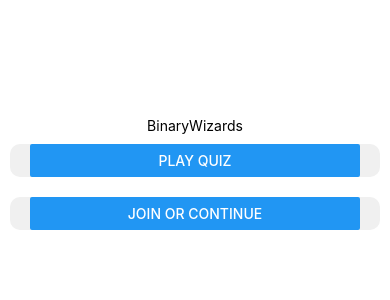
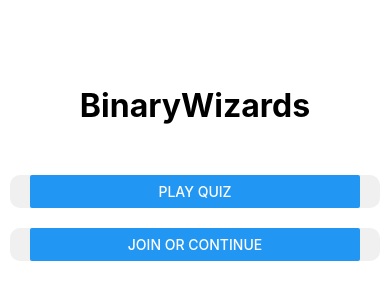
Before and after one commit to Floupper/BinaryWizards-Mobile, a React Native app in the folder BinaryWizards-MobileApp/: screen /Home in a window 390 px wide. Shown: the part 244-544 px from the top of the page. Built offline with nearby package versions, Linux system fonts and the light colour scheme.

Commit message:
fix(home-screen): update title style

```diff
--- a/BinaryWizards-MobileApp/src/screens/HomeScreen.js
+++ b/BinaryWizards-MobileApp/src/screens/HomeScreen.js
@@ -3,13 +3,14 @@ import { View, Text, Button, StyleSheet } from 'react-native';
 import { useNavigation } from '@react-navigation/native';
 
 import { styleContainer } from '../styles/container';
+import { styleText } from '../styles/text';
 
 export default function HomeScreen() {
     const navigation = useNavigation();
 
     return (
         <View style={styleContainer.container}>
-            <Text style={styleContainer.title}>BinaryWizards</Text>
+            <Text style={styleText.title}>BinaryWizards</Text>
             <View style={styles.buttonContainer}>
                 <Button title="Play Quiz" onPress={() => navigation.navigate('Play')} />
             </View>
```
